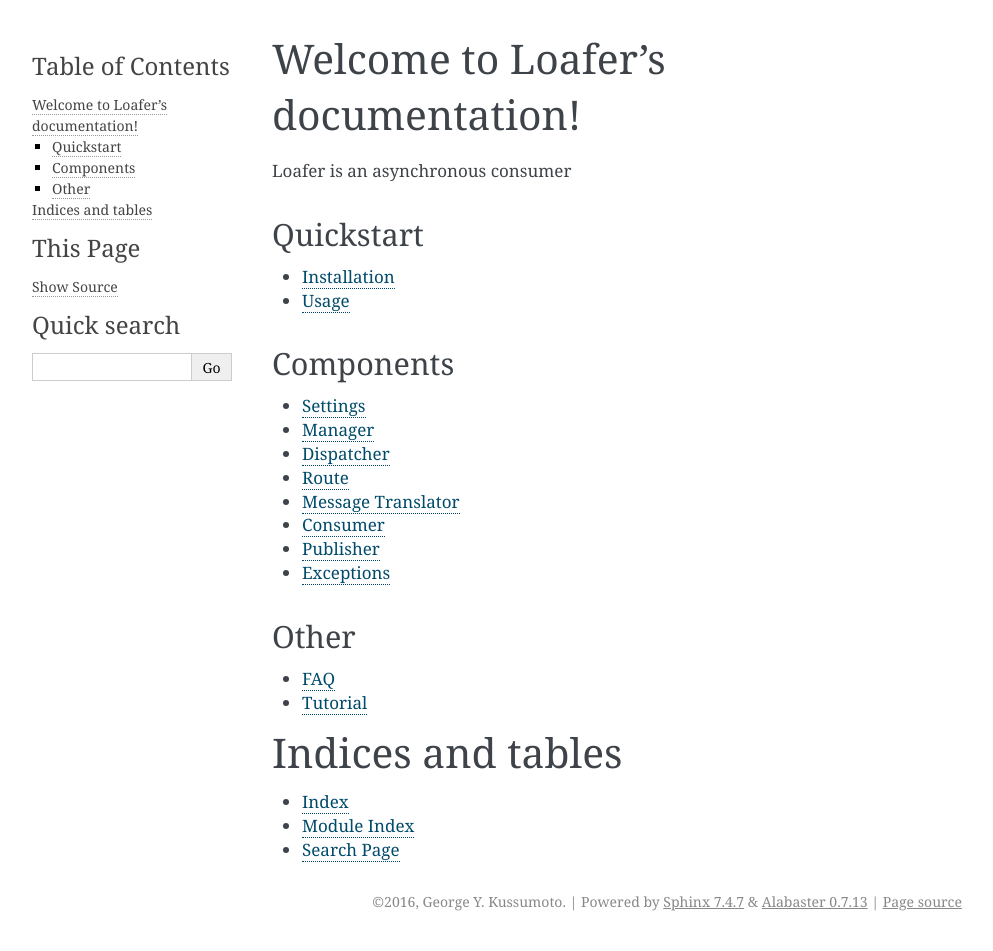
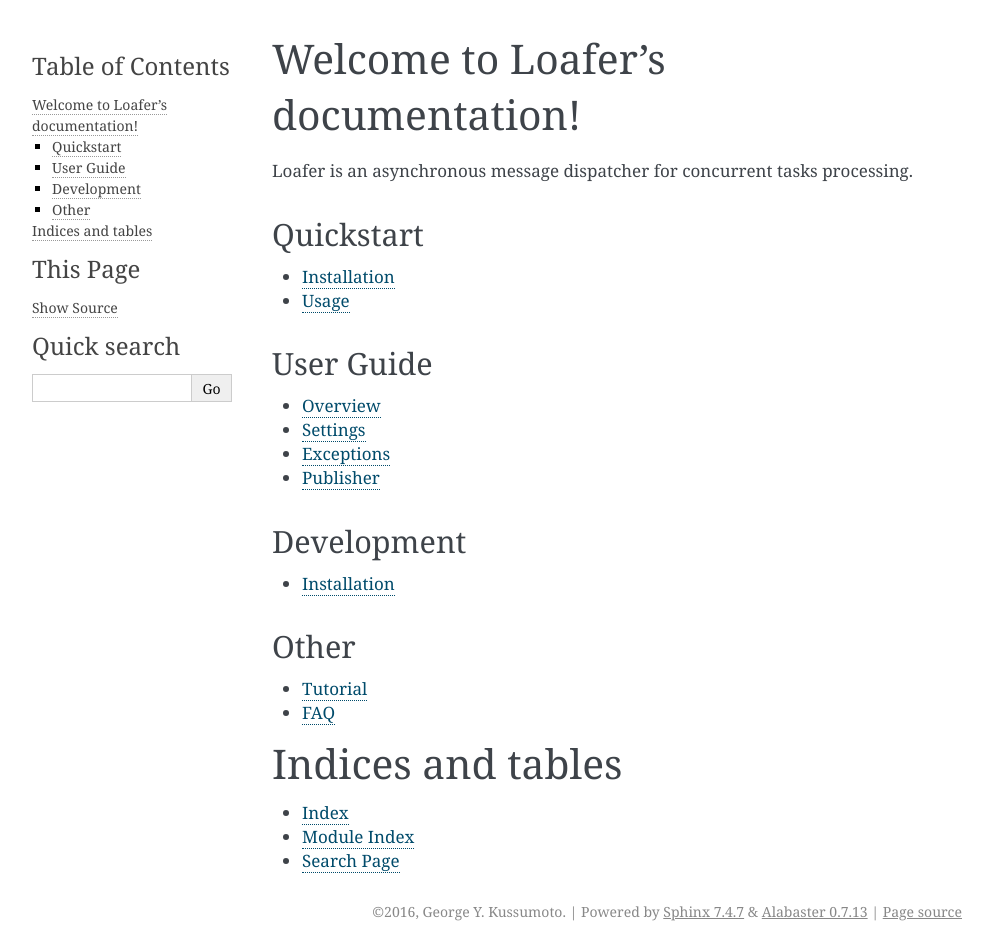
Before and after one commit to georgeyk/loafer, a Sphinx documentation site: the page built from docs/source/index.rst, in a window 1280 px wide. Shown: the whole page, without its empty margins (148-1141 px from the left). Built offline with Sphinx 7.4.7, drawn with Linux system fonts in a browser that asks for light colours.

Commit message:
Update docs strucuture to have: User Guide and Development sections

```diff
--- a/docs/source/index.rst
+++ b/docs/source/index.rst
@@ -6,7 +6,7 @@
 Welcome to Loafer's documentation!
 ==================================
 
-Loafer is an asynchronous consumer
+Loafer is an asynchronous message dispatcher for concurrent tasks processing.
 
 
 Quickstart
@@ -15,25 +15,30 @@
 .. toctree::
     :maxdepth: 1
 
-    installation.rst
-    usage.rst
+    quickstart/installation.rst
+    quickstart/usage.rst
 
 
 
-Components
+User Guide
 ----------
 
 .. toctree::
     :maxdepth: 1
 
+    overview.rst
     settings.rst
-    manager.rst
-    dispatcher.rst
-    route.rst
-    message-translator.rst
-    consumer.rst
+    exceptions.rst
     publisher.rst
-    exceptions.rst
+
+
+Development
+-----------
+
+.. toctree::
+    :maxdepth: 1
+
+    development/installation.rst
 
 
 Other
@@ -42,8 +47,8 @@
 .. toctree::
     :maxdepth: 2
 
+    tutorial.rst
     faq.rst
-    tutorial.rst
 
 
 Indices and tables
```
Also changed, not shown: docs/source/consumer.rst (deleted, +0 -10 lines), docs/source/development/installation.rst (renamed from docs/source/installation.rst, +2 -10 lines), docs/source/dispatcher.rst (deleted, +0 -8 lines), docs/source/manager.rst (deleted, +0 -11 lines), docs/source/message-translator.rst (deleted, +0 -11 lines), docs/source/overview.rst (added, +58 -0 lines), docs/source/quickstart/installation.rst (added, +29 -0 lines), docs/source/route.rst (deleted, +0 -8 lines), docs/source/_static/sequence_loafer.png (added), docs/source/quickstart/usage.rst (renamed from docs/source/usage.rst).
